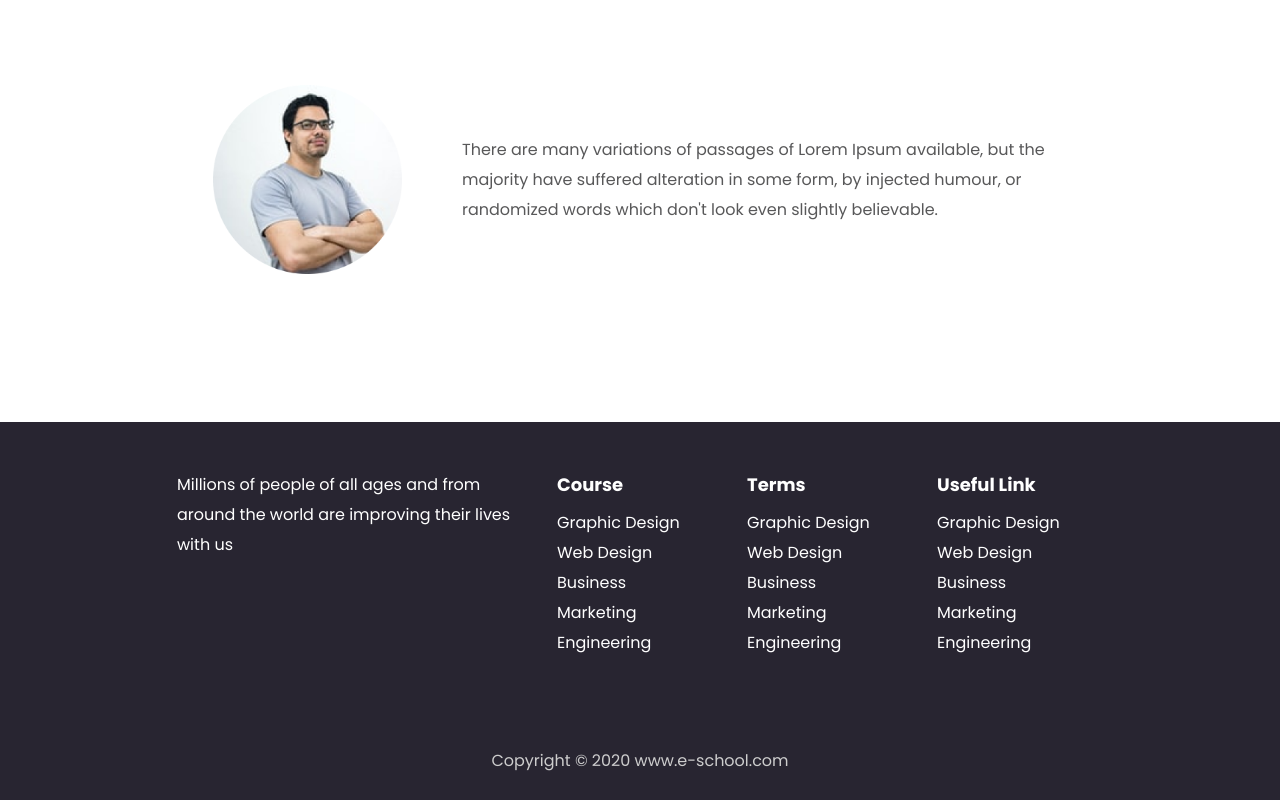
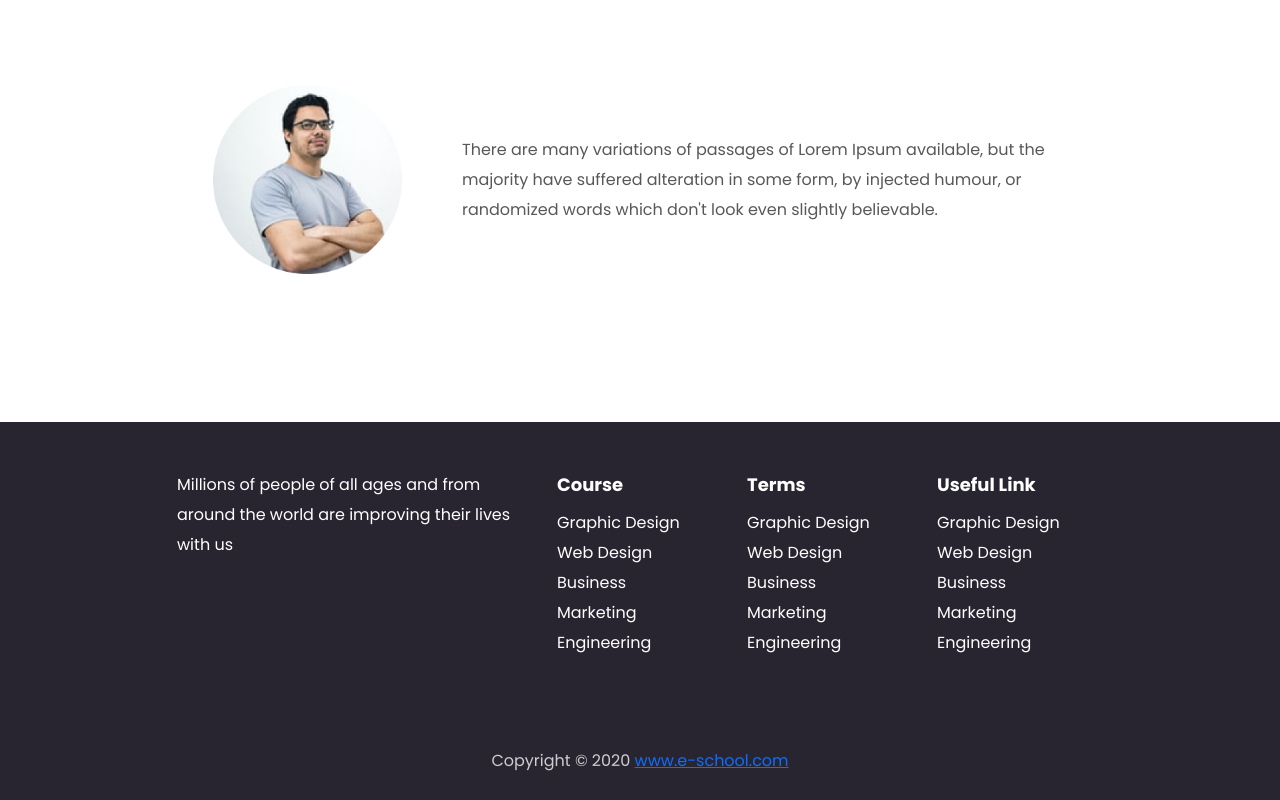
Before and after one commit to mushfique01/e-school, a plain HTML site: page index.html in a window 1280 px wide. Shown: the part 2004-2804 px from the top of the page. Drawn offline with nearby package versions, Linux system fonts and the light colour scheme.

Commit message:
Update index.html

```diff
--- a/index.html
+++ b/index.html
@@ -264,7 +264,7 @@
                     </ul>
                 </div>
             </div>
-            <p class="copy text-center m-0 pb-4">Copyright © 2020 www.e-school.com</p>
+            <p class="copy text-center m-0 pb-4">Copyright © 2020 <a href="#">www.e-school.com</a></p>
         </div>
     </footer>
 
```
